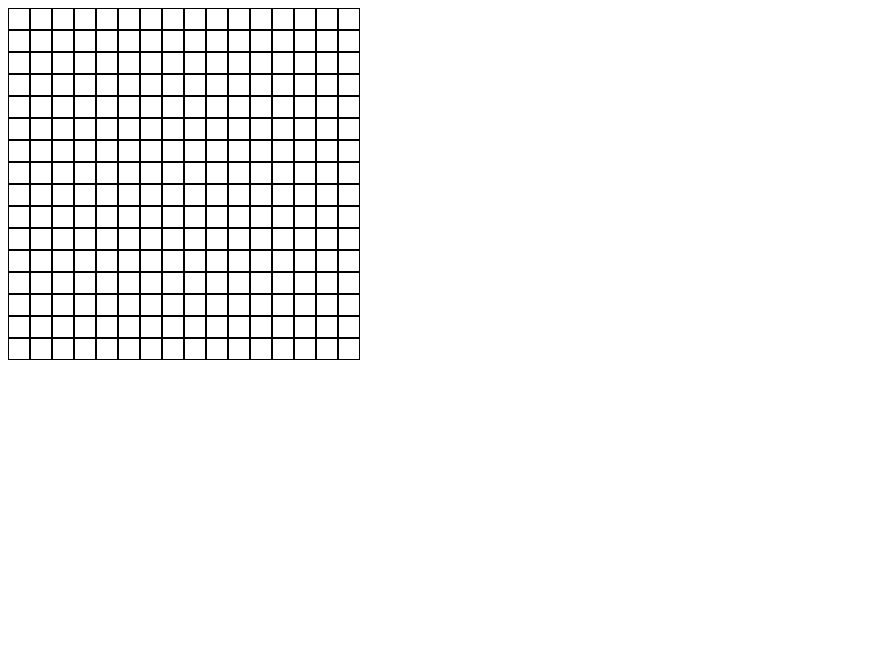
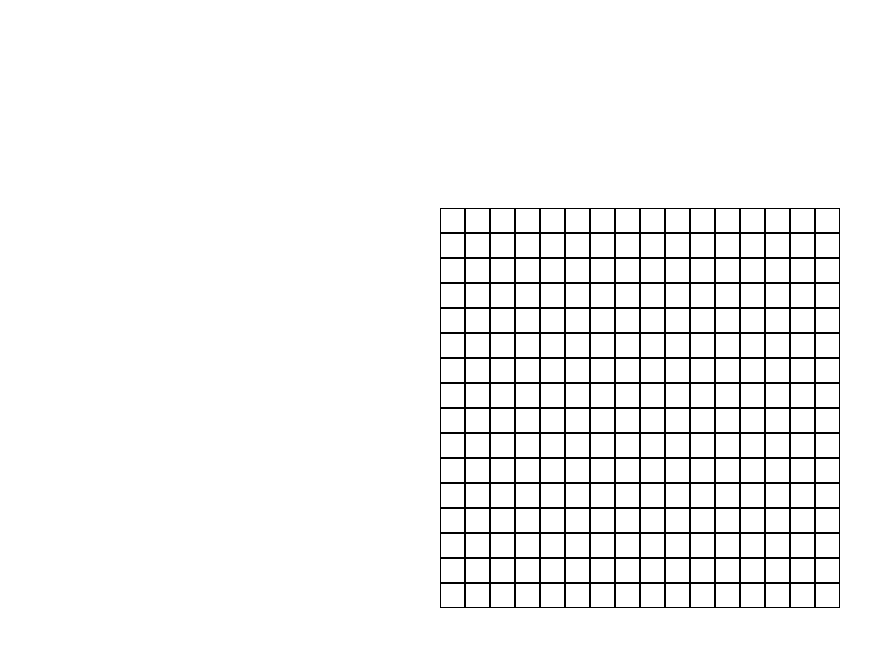
Before and after one commit to wre0rl/etch-a-sketch, a plain HTML site: page index.html in a window 1280 px wide. Shown: the whole page, without its empty margins (0-895 px from the left). Drawn offline with Linux system fonts and the light colour scheme.

Commit message:
Set the container width and height to 400px

```diff
--- a/css/style.css
+++ b/css/style.css
@@ -1,9 +1,23 @@
+body {
+  height: 100vh;
+  display: flex;
+  justify-content: center;
+  align-items: center;
+}
+
 .container {
   display: flex;
+  height: 400px;
+  width: 400px;
+}
+
+.column {
+  display: flex;
+  flex-direction: column;
+  flex: 1;
 }
 
 .grid {
-  width: 20px;
-  height: 20px;
   border: 1px solid black;
+  flex: 1;
 }
--- a/index.js
+++ b/index.js
@@ -2,7 +2,6 @@ const ROW = 16;
 const COLUMN = 16;
 
 const container = document.querySelector('.container');
-
 
 for (let i = 1; i <= COLUMN; i++) {
   const column = document.createElement('div');
```
